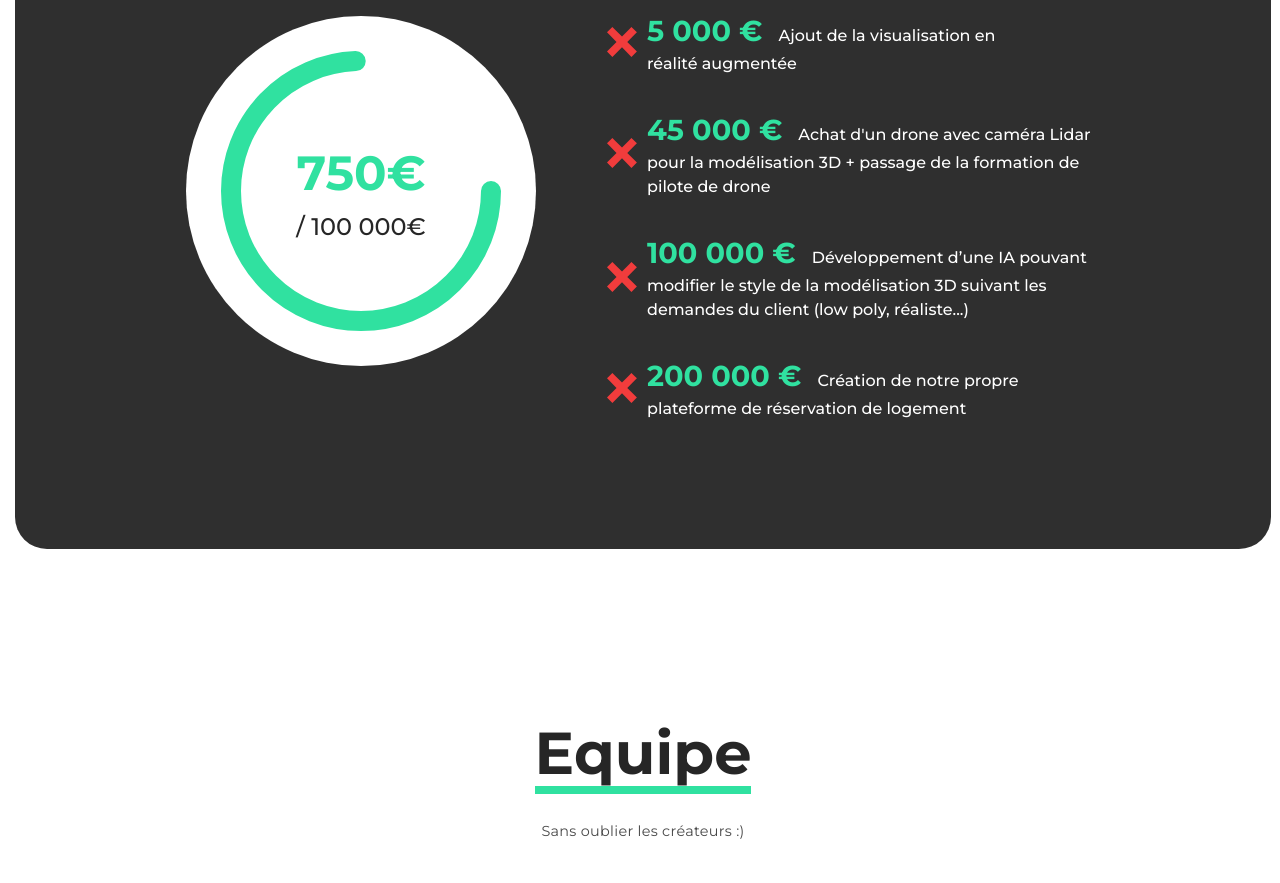
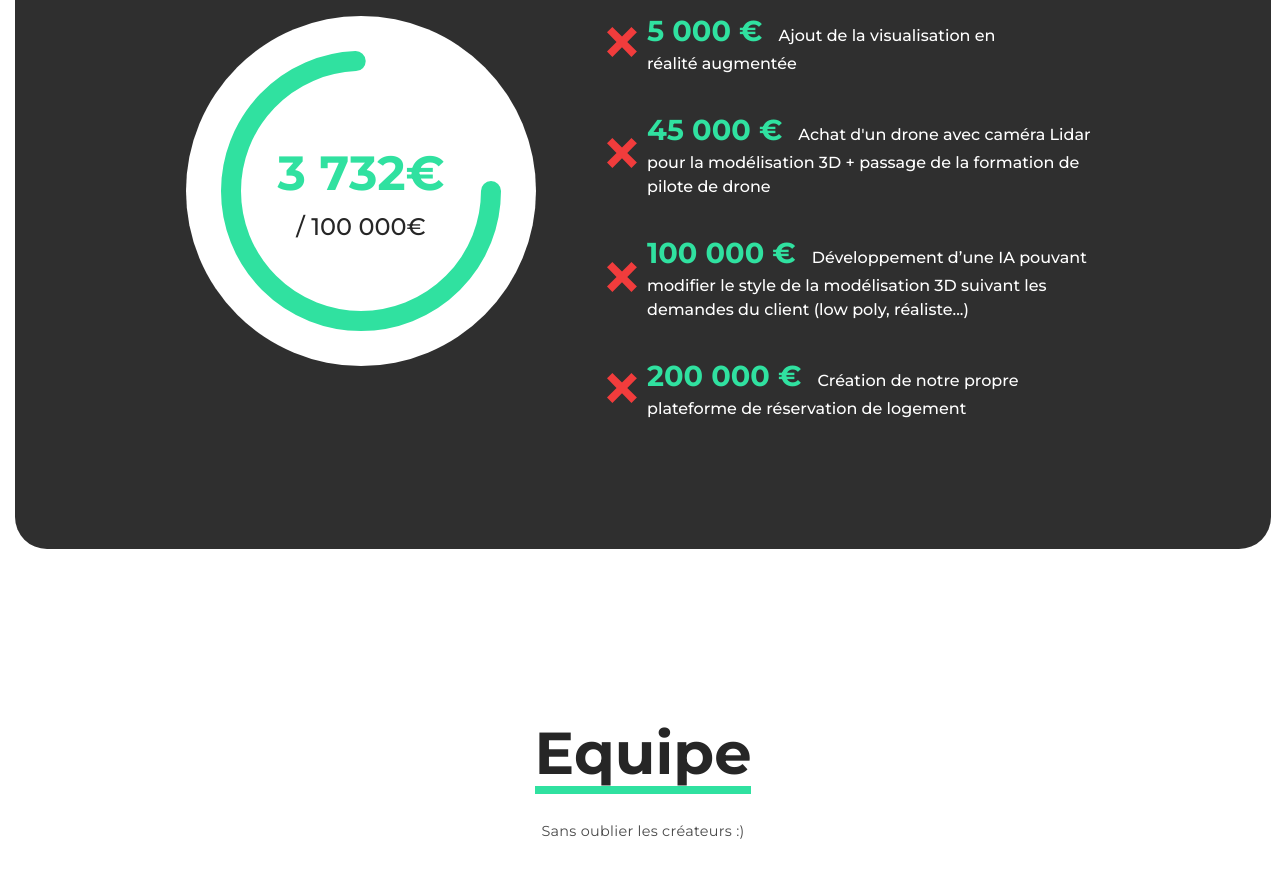
Before and after one commit to killian-dv/kickstarter-cottages-du-lac, a React (Vite) app: page / in a window 1280 px wide. Shown: the part 3180-4063 px from the top of the page. Built offline with nearby package versions, Linux system fonts and the light colour scheme; grey boxes are pictures that could not be loaded.

Commit message:
feat: update donation

```diff
--- a/src/components/Objectif/Objectif.jsx
+++ b/src/components/Objectif/Objectif.jsx
@@ -26,12 +26,11 @@ export function Objectif({ percentage }) {
                 <circle cx={"130px"} cy={"130px"} r={"130px"}></circle>
               </svg>
               <div className={styles.circle__text}>
-                <span>750€</span>
+                <span>3 732€</span>
                 <span>/ 100 000€</span>
               </div>
             </div>
             <div className={styles.step}>
-
               <div className={styles.container__step}>
                 <img
                   className={`${styles.icon}`}
```
